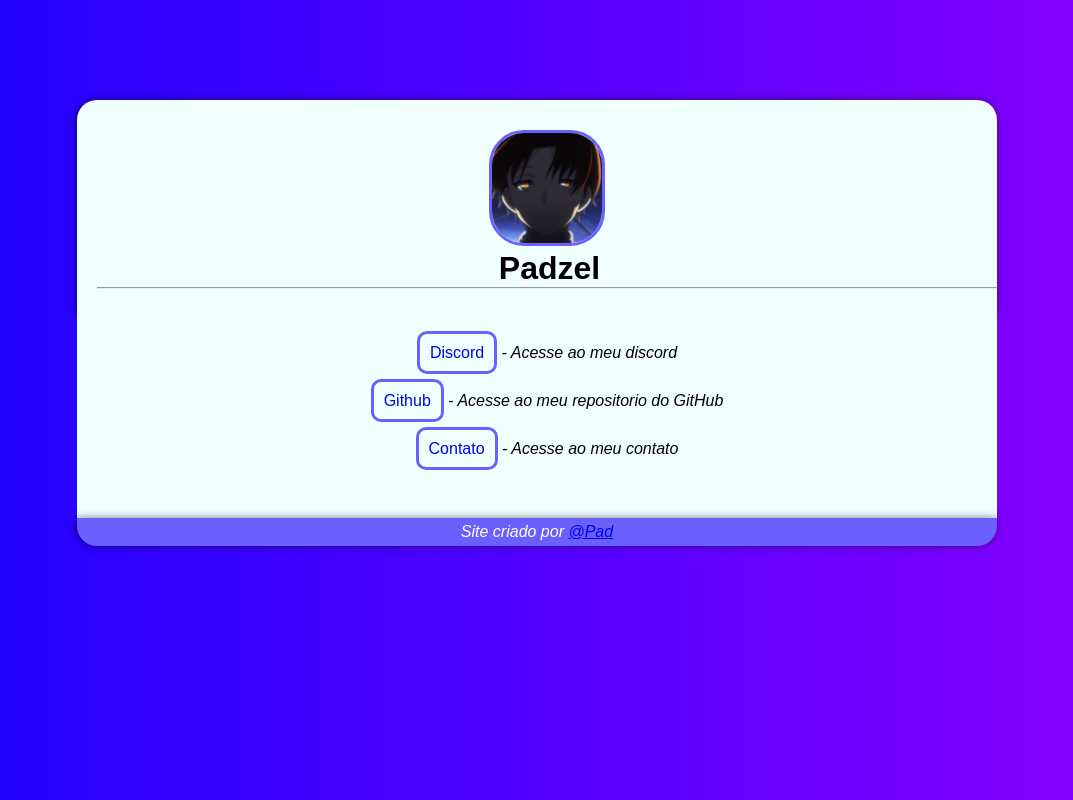
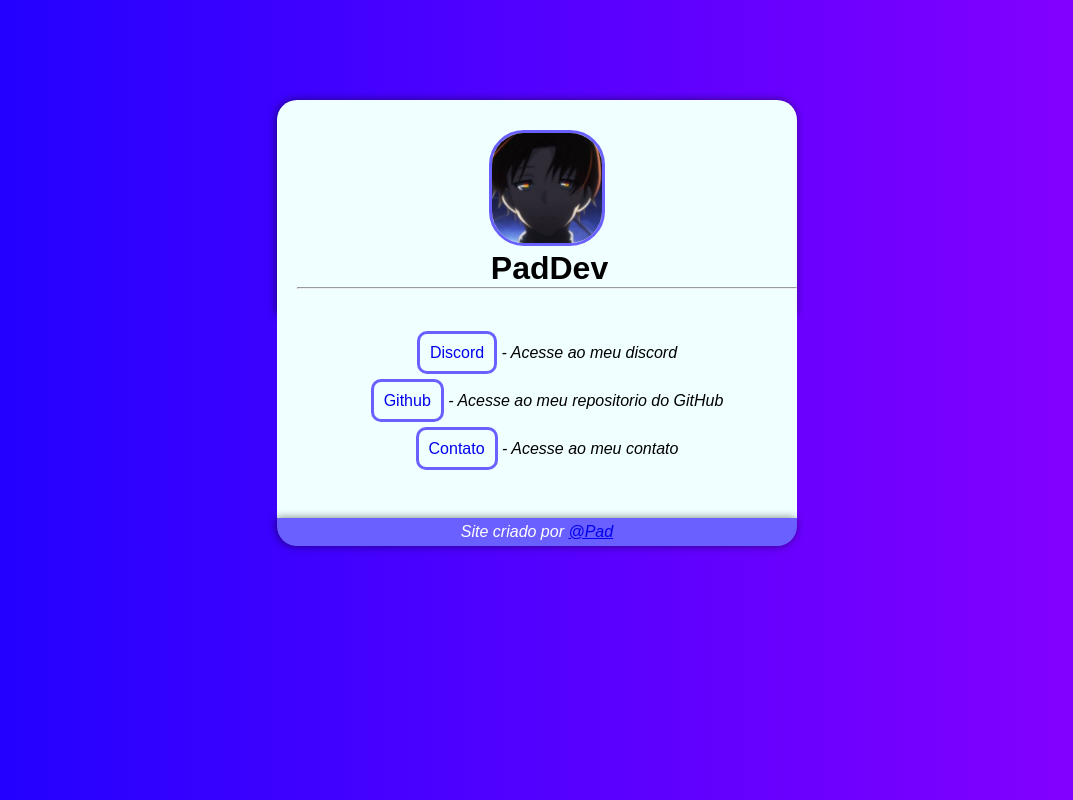
Before and after one commit to oPad17/meu-site, a plain HTML site: page index.html in a window 1280 px wide. Shown: the whole page, without its empty margins (103-1176 px from the left). Drawn offline with Linux system fonts and the light colour scheme.

Commit message:
atualizado

```diff
--- a/index.html
+++ b/index.html
@@ -10,7 +10,7 @@
 <body>
     <header>
         <img src="image/perfil.png" alt="my perfil">
-        <h1>Padzel</h1>
+        <h1>PadDev</h1>
         <hr>
     </header>
     <Nav>
--- a/style.css
+++ b/style.css
@@ -18,7 +18,8 @@ header {
     padding-left: 20px;
     padding-bottom: 25px;
     border-radius: 20px 20px 0px 0px;
-    width: 900px;
+    min-width: 300px;
+    max-width: 500px;
     box-shadow: -1px 0px 8px 0px rgba(0, 0, 0, 0.514);
 }
 
@@ -38,7 +39,8 @@ nav {
     padding-top: 30px;
     padding-left: 20px;
     padding-bottom: 30px;
-    width: 900px;
+    min-width: 300px;
+    max-width: 500px;
 }
 li {
     list-style: none;
@@ -59,9 +61,10 @@ nav a:hover {
 footer {
     background-color: #6a60ff;
     color: white;
-    width: 910px;
     padding: 5px;
     border-radius: 0px 0px 20px 20px;
     box-shadow: -1px 0px 9px 0px rgba(0, 0, 0, 0.514);
     font-style: oblique;
+    min-width: 300px;
+    max-width: 510px;
 }
```
